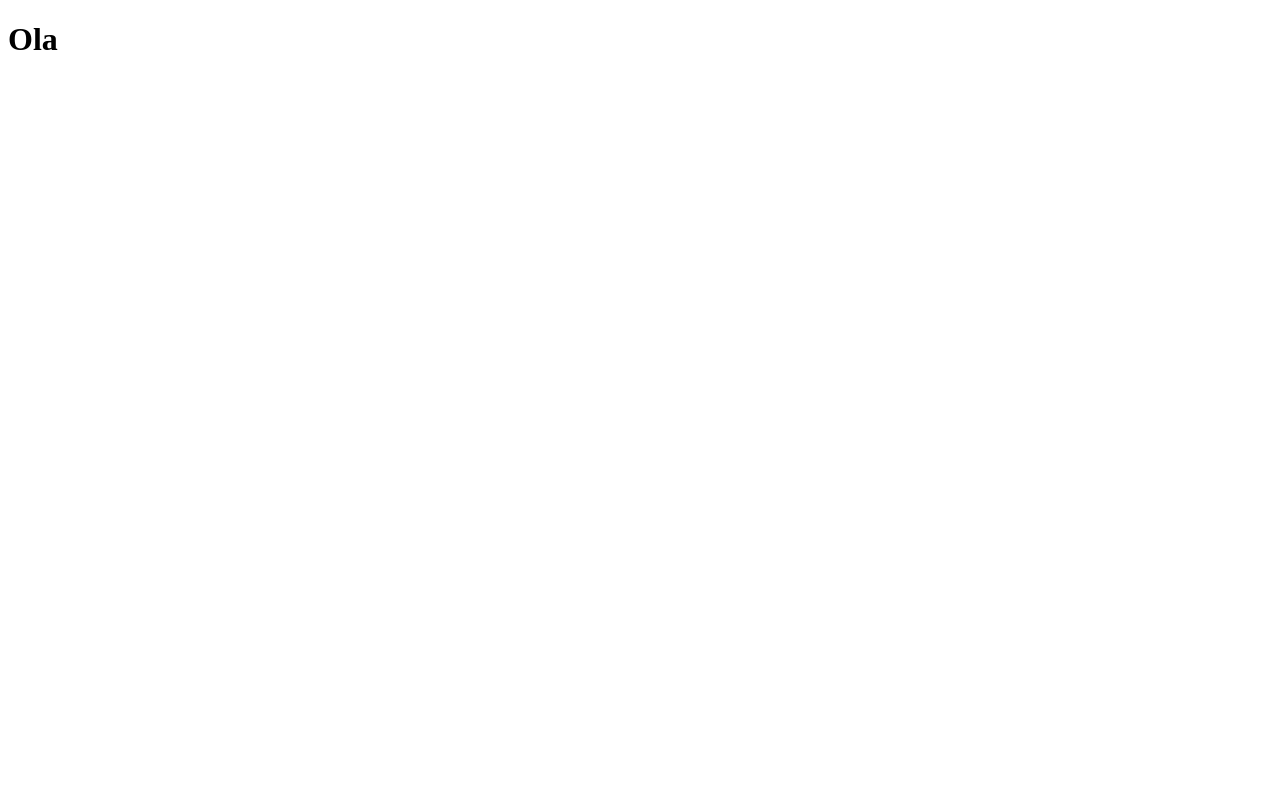
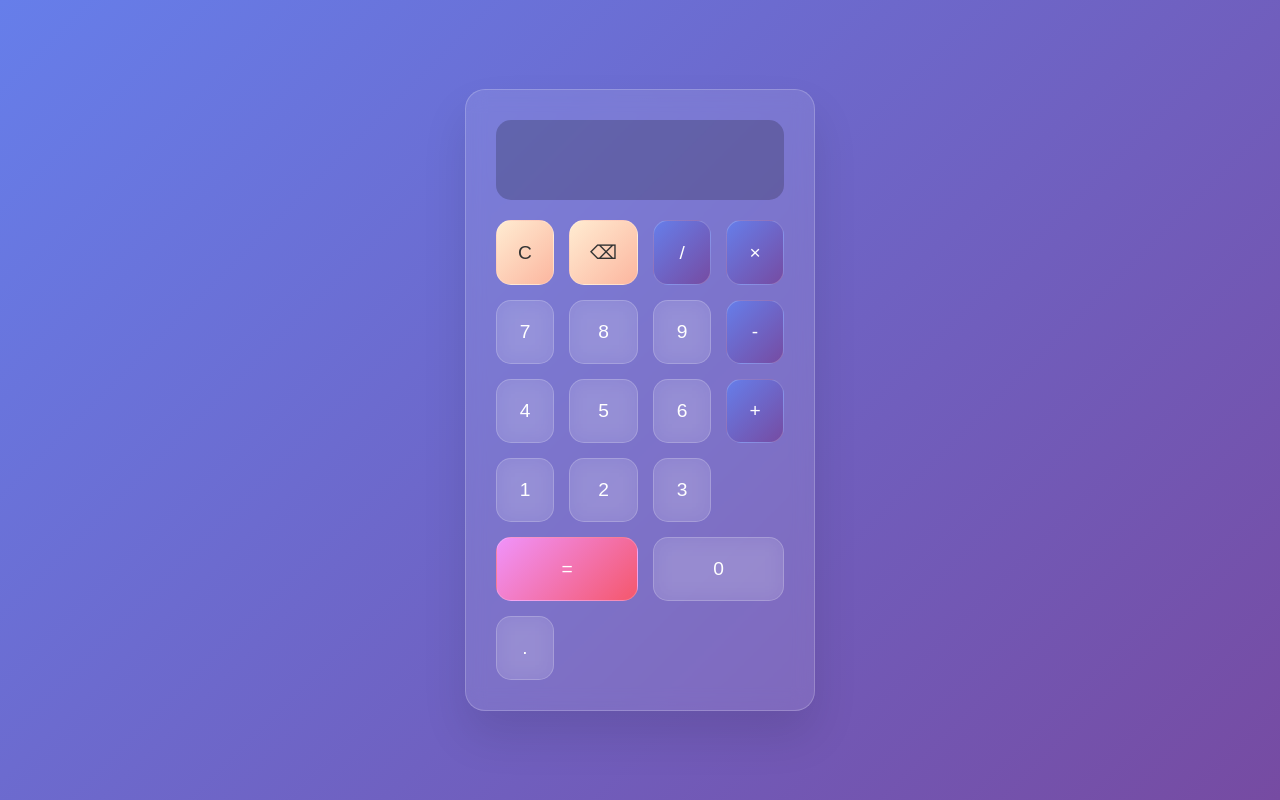
Before and after one commit to MarcosAcioly/calculadora-node_one, a website: page calculator.html in a window 1280 px wide. Drawn offline with Linux system fonts and the light colour scheme.

Commit message:
interface da calculadora
adcionando um css moderno e de aparencia agradavel

```diff
--- a/calculator.html
+++ b/calculator.html
@@ -1,11 +1,44 @@
+
 <!DOCTYPE html>
-<html lang="en">
+<html lang="pt-BR">
 <head>
     <meta charset="UTF-8">
     <meta name="viewport" content="width=device-width, initial-scale=1.0">
-    <title>Document</title>
+    <title>Calculadora</title>
+    <link rel="stylesheet" href="style/style.css">
 </head>
 <body>
-    <h1>Ola</h1>
+    <div class="calculator">
+        <div class="display">
+            <input type="text" id="result" readonly>
+        </div>
+
+        <div class="buttons">
+            <button class="btn clear">C</button>
+            <button class="btn clear">⌫</button>
+            <button class="btn operator">/</button>
+            <button class="btn operator">×</button>
+
+            <button class="btn number">7</button>
+            <button class="btn number">8</button>
+            <button class="btn number">9</button>
+            <button class="btn operator">-</button>
+
+            <button class="btn number">4</button>
+            <button class="btn number">5</button>
+            <button class="btn number">6</button>
+            <button class="btn operator">+</button>
+
+            <button class="btn number">1</button>
+            <button class="btn number">2</button>
+            <button class="btn number">3</button>
+            <button class="btn equals">=</button>
+
+            <button class="btn number zero">0</button>
+            <button class="btn number">.</button>
+        </div>
+    </div>
+
+
 </body>
 </html>
--- /dev/null
+++ b/style/style.css
@@ -0,0 +1,130 @@
+
+* {
+    margin: 0;
+    padding: 0;
+    box-sizing: border-box;
+}
+
+body {
+    font-family: 'Arial', sans-serif;
+    background: linear-gradient(135deg, #667eea 0%, #764ba2 100%);
+    min-height: 100vh;
+    display: flex;
+    justify-content: center;
+    align-items: center;
+    padding: 20px;
+}
+
+.calculator {
+    background: rgba(255, 255, 255, 0.1);
+    backdrop-filter: blur(10px);
+    border-radius: 20px;
+    padding: 30px;
+    box-shadow: 0 25px 45px rgba(0, 0, 0, 0.1);
+    border: 1px solid rgba(255, 255, 255, 0.2);
+    max-width: 350px;
+    width: 100%;
+}
+
+.display {
+    background: rgba(0, 0, 0, 0.2);
+    border-radius: 15px;
+    padding: 20px;
+    margin-bottom: 20px;
+    text-align: right;
+    min-height: 80px;
+    display: flex;
+    align-items: center;
+    justify-content: flex-end;
+}
+
+.display input {
+    background: transparent;
+    border: none;
+    color: white;
+    font-size: 2rem;
+    font-weight: 300;
+    text-align: right;
+    width: 100%;
+    outline: none;
+}
+
+.display input::placeholder {
+    color: rgba(255, 255, 255, 0.5);
+}
+
+.buttons {
+    display: grid;
+    grid-template-columns: repeat(4, 1fr);
+    gap: 15px;
+}
+
+.btn {
+    border: none;
+    border-radius: 15px;
+    padding: 20px;
+    font-size: 1.2rem;
+    font-weight: 500;
+    cursor: pointer;
+    transition: all 0.3s ease;
+    color: white;
+    background: rgba(255, 255, 255, 0.1);
+    backdrop-filter: blur(10px);
+    border: 1px solid rgba(255, 255, 255, 0.2);
+}
+
+.btn:hover {
+    transform: translateY(-2px);
+    box-shadow: 0 10px 20px rgba(0, 0, 0, 0.2);
+    background: rgba(255, 255, 255, 0.2);
+}
+
+.btn:active {
+    transform: translateY(0);
+}
+
+.btn.operator {
+    background: linear-gradient(135deg, #667eea 0%, #764ba2 100%);
+}
+
+.btn.operator:hover {
+    background: linear-gradient(135deg, #5a6fd8 0%, #6a4190 100%);
+}
+
+.btn.equals {
+    background: linear-gradient(135deg, #f093fb 0%, #f5576c 100%);
+    grid-column: span 2;
+}
+
+.btn.equals:hover {
+    background: linear-gradient(135deg, #ee82e9 0%, #f3455a 100%);
+}
+
+.btn.clear {
+    background: linear-gradient(135deg, #ffecd2 0%, #fcb69f 100%);
+    color: #333;
+}
+
+.btn.clear:hover {
+    background: linear-gradient(135deg, #fde2c0 0%, #fb9d8d 100%);
+}
+
+.btn.zero {
+    grid-column: span 2;
+}
+
+@media (max-width: 480px) {
+    .calculator {
+        padding: 20px;
+        margin: 10px;
+    }
+
+    .btn {
+        padding: 15px;
+        font-size: 1rem;
+    }
+
+    .display input {
+        font-size: 1.5rem;
+    }
+}
```
